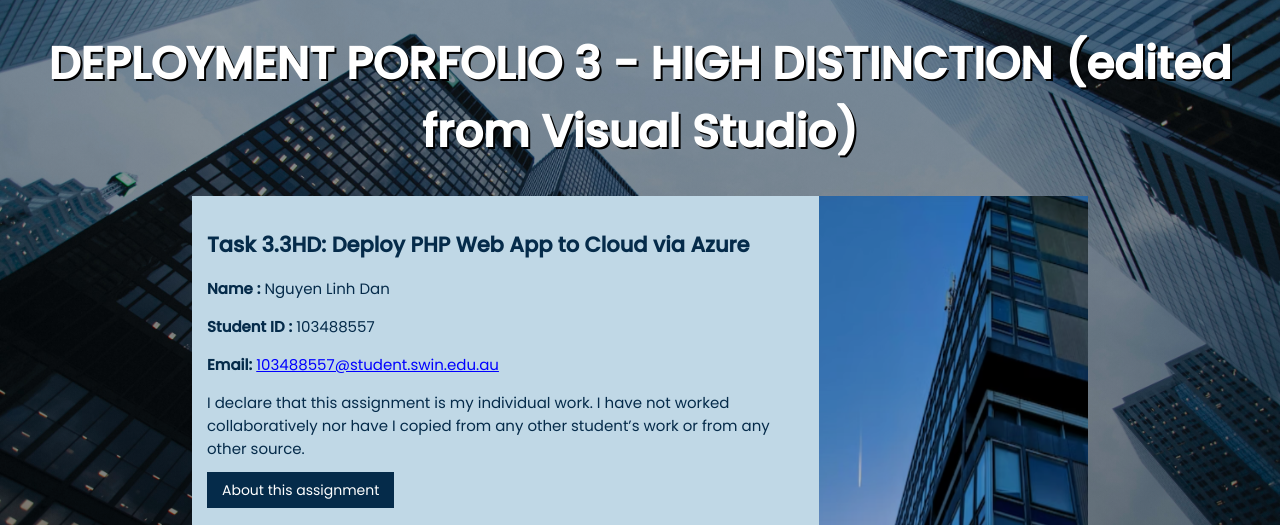
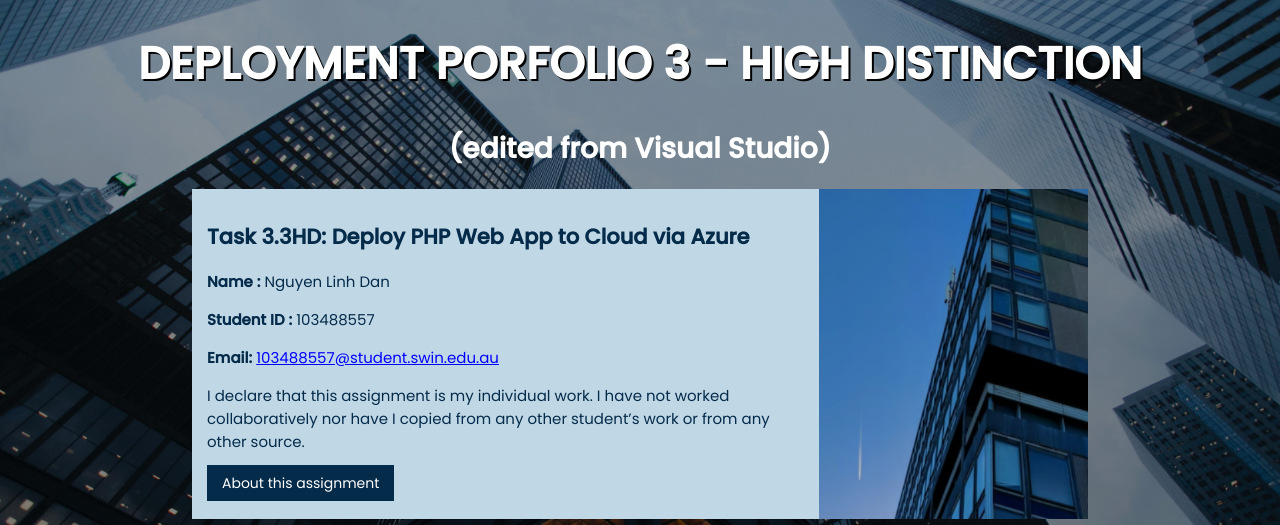
Before and after one commit to msjuliee/Porfolio3HighDistinction, a PHP site: page / in a window 1280 px wide. Shown: the part 95-620 px from the top of the page. Run offline with PHP 8.4, Linux system fonts and the light colour scheme; some web fonts are replaced.

Commit message:
push from Visual Studio

```diff
--- a/index.php
+++ b/index.php
@@ -21,7 +21,8 @@
     <?php include 'header.php'; ?>
 
     <!-- Body: Index - My Information -->
-    <h1 class="heading">DEPLOYMENT PORFOLIO 3 - HIGH DISTINCTION (edited from Visual Studio)</h1>
+    <h1 class="heading">DEPLOYMENT PORFOLIO 3 - HIGH DISTINCTION</h1>
+    <h1 style="text-align:center; color:white;">(edited from Visual Studio)</h1>
 
     <div class="myinfo">
         <div class="textinfo">
```
